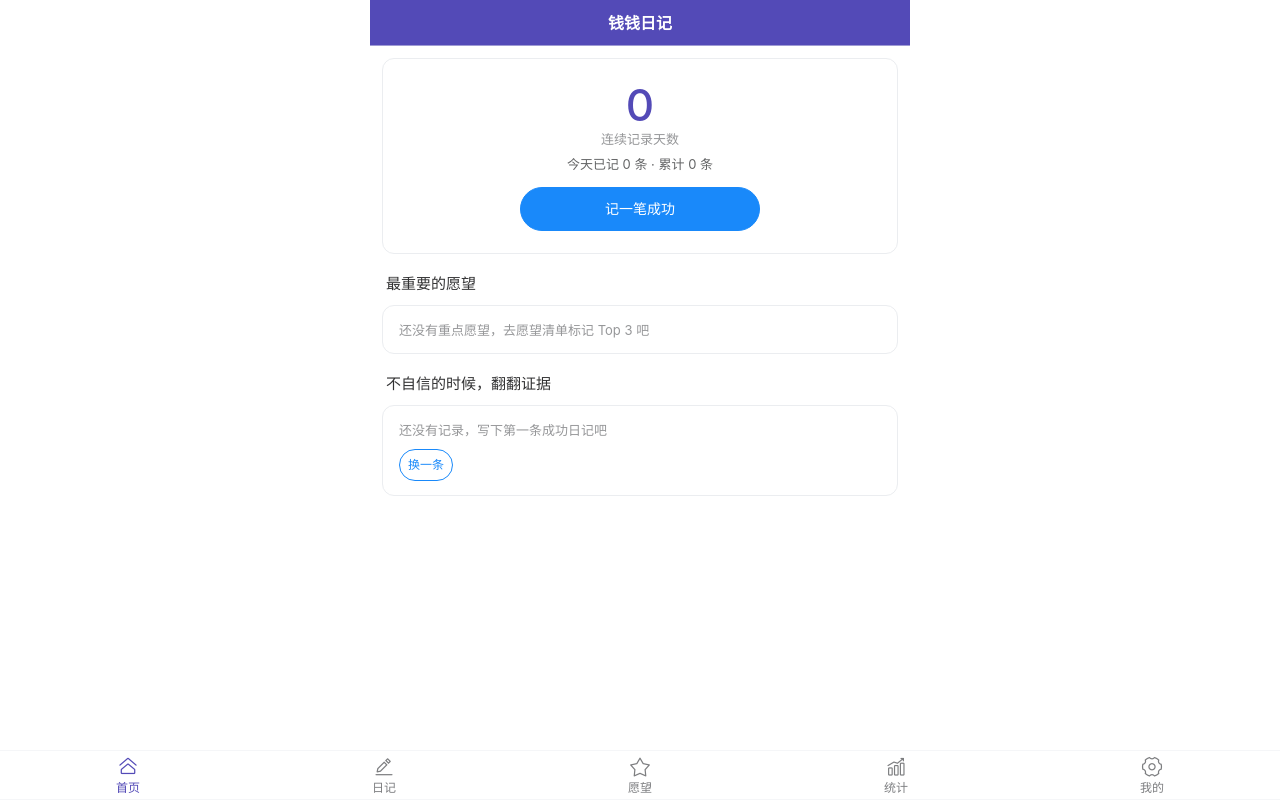
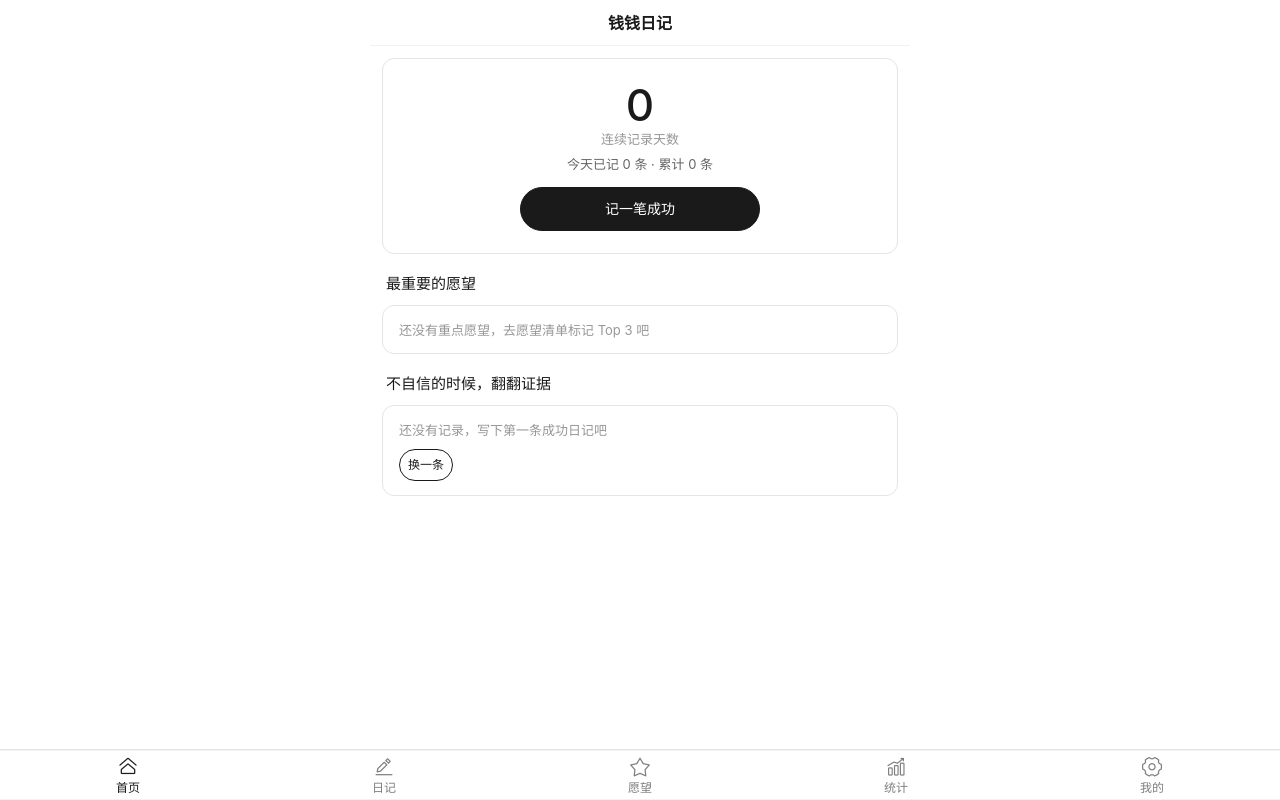
Before and after one commit to wanan704/money-dog-app, a Vue app: page /settings in a window 1280 px wide. Built offline with nearby package versions, Linux system fonts and the light colour scheme.

Commit message:
style: 浅色模式改为纯白极简风（白底+黑白灰，去除紫色主题）；深色模式保留紫色强调色

```diff
--- a/src/App.vue
+++ b/src/App.vue
@@ -5,7 +5,7 @@
     </router-view>
 
     <!-- 底部导航：愿望详情页不显示 -->
-    <van-tabbar v-if="showTabbar" route active-color="#534AB7" inactive-color="#7d7e80">
+    <van-tabbar v-if="showTabbar" route active-color="var(--md-primary)" inactive-color="#7d7e80">
       <van-tabbar-item to="/" icon="home-o">首页</van-tabbar-item>
       <van-tabbar-item to="/diary" icon="edit">日记</van-tabbar-item>
       <van-tabbar-item to="/wishes" icon="star-o">愿望</van-tabbar-item>
--- a/src/style.css
+++ b/src/style.css
@@ -1,17 +1,29 @@
 :root {
-  --md-primary: #534AB7;
+  /* 浅色模式：纯白极简（白底 + 黑白灰） */
+  --md-primary: #1a1a1a;
   --md-bg: #ffffff;
   --md-card: #ffffff;
-  --md-text: #323233;
-  --md-border: #ebedf0;
+  --md-text: #1a1a1a;
+  --md-border: #e5e5e5;
+  --md-soft: #f2f3f5;
+
+  /* Vant 组件统一纯白 */
+  --van-background: #ffffff;
+  --van-background-2: #ffffff;
+  --van-primary-color: #1a1a1a;
+  --van-text-color: #1a1a1a;
+  --van-border-color: #e5e5e5;
 }
 
 /* 深色模式（配合 theme.js 在 html 上切换 dark / van-theme-dark） */
 html.dark {
+  --md-primary: #8f86e0;
   --md-bg: #111116;
   --md-card: #1d1d24;
   --md-text: #e6e6eb;
   --md-border: #2b2b34;
+  --md-soft: #26262e;
+  --van-primary-color: #8f86e0;
 }
 
 html, body {
@@ -65,12 +77,20 @@ html, body {
   font-size: 13px;
 }
 
-/* 顶部导航使用主题色 */
+/* 顶部导航：跟随主题底色，白底黑字（深色模式反色） */
 .van-nav-bar {
-  --van-nav-bar-background: var(--md-primary);
-  --van-nav-bar-title-text-color: #fff;
-  --van-nav-bar-icon-color: #fff;
-  --van-nav-bar-text-color: #fff;
+  --van-nav-bar-background: var(--md-bg);
+  --van-nav-bar-title-text-color: var(--md-text);
+  --van-nav-bar-icon-color: var(--md-text);
+  --van-nav-bar-text-color: var(--md-text);
+}
+.van-nav-bar::after {
+  border-bottom: 1px solid var(--md-border);
+}
+
+/* 底部标签栏加分隔线，纯白底上更清晰 */
+.van-tabbar {
+  border-top: 1px solid var(--md-border);
 }
 
 /* 深色模式下页面内分隔线等细节 */
--- a/src/views/Home.vue
+++ b/src/views/Home.vue
@@ -28,7 +28,7 @@
           v-if="w.targetAmount"
           :percentage="w.progress"
           stroke-width="6"
-          color="#534AB7"
+          color="var(--md-primary)"
         />
       </div>
     </div>
@@ -138,7 +138,7 @@ onMounted(load)
   border-radius: 8px;
 }
 .wish-cover.placeholder {
-  background: var(--md-primary);
+  background: var(--md-soft);
   display: flex;
   align-items: center;
   justify-content: center;
--- a/src/views/Settings.vue
+++ b/src/views/Settings.vue
@@ -9,7 +9,7 @@
           <van-switch
             :model-value="themeMode === 'dark'"
             size="20"
-            active-color="#534AB7"
+            active-color="var(--md-primary)"
             @update:model-value="toggleTheme"
           />
         </template>
@@ -20,7 +20,7 @@
     <van-cell-group inset>
       <van-cell title="开启提醒">
         <template #right-icon>
-          <van-switch v-model="reminderEnabled" size="20" active-color="#534AB7" @change="saveReminder" />
+          <van-switch v-model="reminderEnabled" size="20" active-color="var(--md-primary)" @change="saveReminder" />
         </template>
       </van-cell>
       <van-cell title="提醒时间" :value="reminderTime" is-link @click="showTimePicker = true" />
--- a/src/views/WishDetail.vue
+++ b/src/views/WishDetail.vue
@@ -34,7 +34,7 @@
           <span class="saving-num">¥{{ savedSum }}</span>
           <span class="muted">目标 ¥{{ wish.targetAmount }} · {{ progress }}%</span>
         </div>
-        <van-progress :percentage="progress" stroke-width="10" color="#534AB7" style="margin: 10px 0" />
+        <van-progress :percentage="progress" stroke-width="10" color="var(--md-primary)" style="margin: 10px 0" />
         <van-button size="small" type="primary" round @click="showSaving = true">存一笔</van-button>
         <div v-for="s in savingsList" :key="s.id" class="saving-item">
           <span>+¥{{ s.amount }} <span class="muted">{{ s.note }}</span></span>
--- a/src/views/Wishes.vue
+++ b/src/views/Wishes.vue
@@ -2,7 +2,7 @@
   <div class="page">
     <van-nav-bar title="愿望清单" />
 
-    <van-tabs v-model:active="tab" color="#534AB7">
+    <van-tabs v-model:active="tab" color="var(--md-primary)">
       <van-tab title="进行中" />
       <van-tab title="已实现" />
     </van-tabs>
@@ -20,7 +20,7 @@
       />
       <img v-if="w.cover" :src="blobUrl(w.cover)" class="cover" />
       <div v-else class="cover placeholder">
-        <van-icon name="star" size="20" color="#fff" />
+        <van-icon name="star" size="20" color="#c8c9cc" />
       </div>
       <div class="wish-body">
         <div class="wish-title" :class="{ done: w.done }">
```
